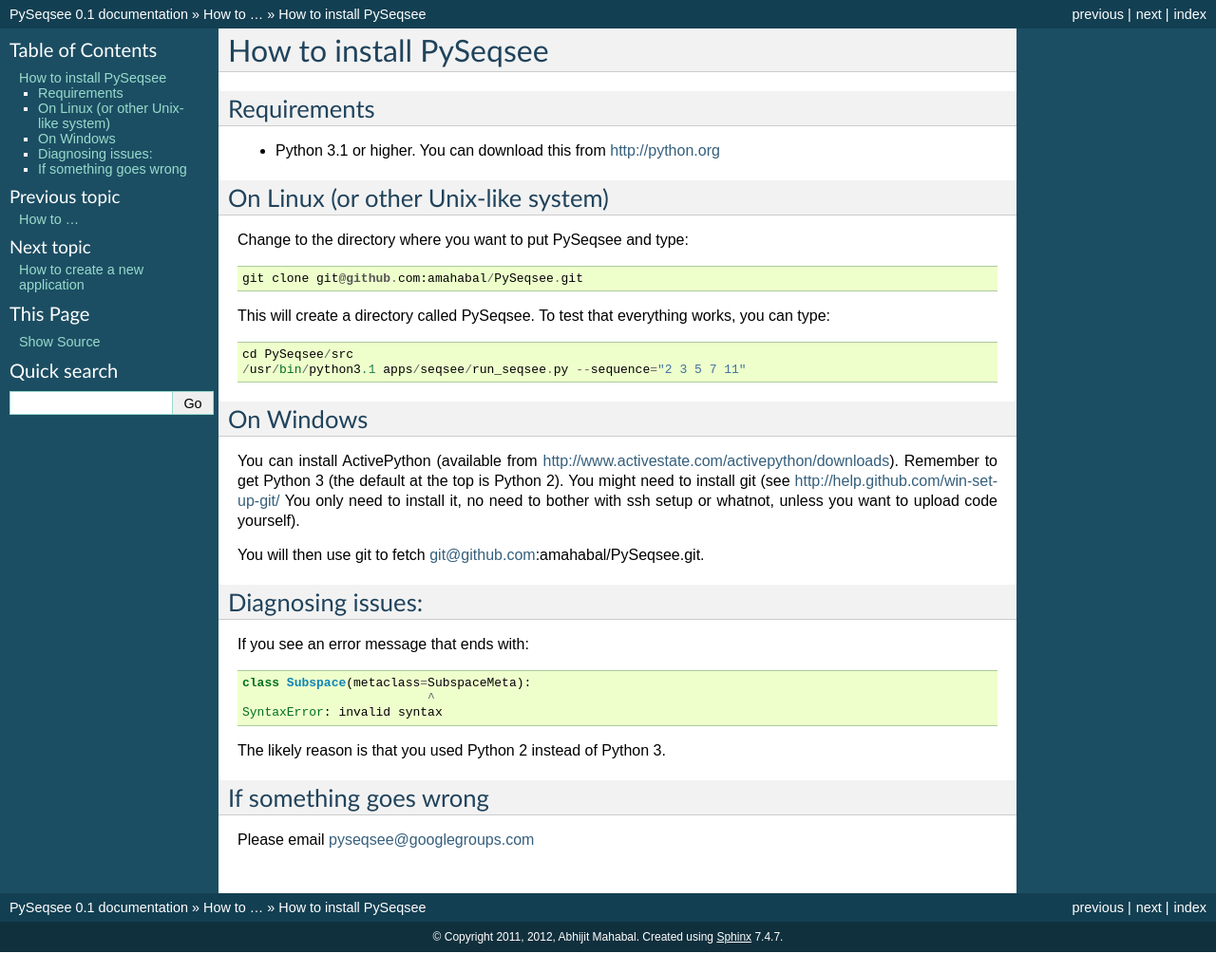
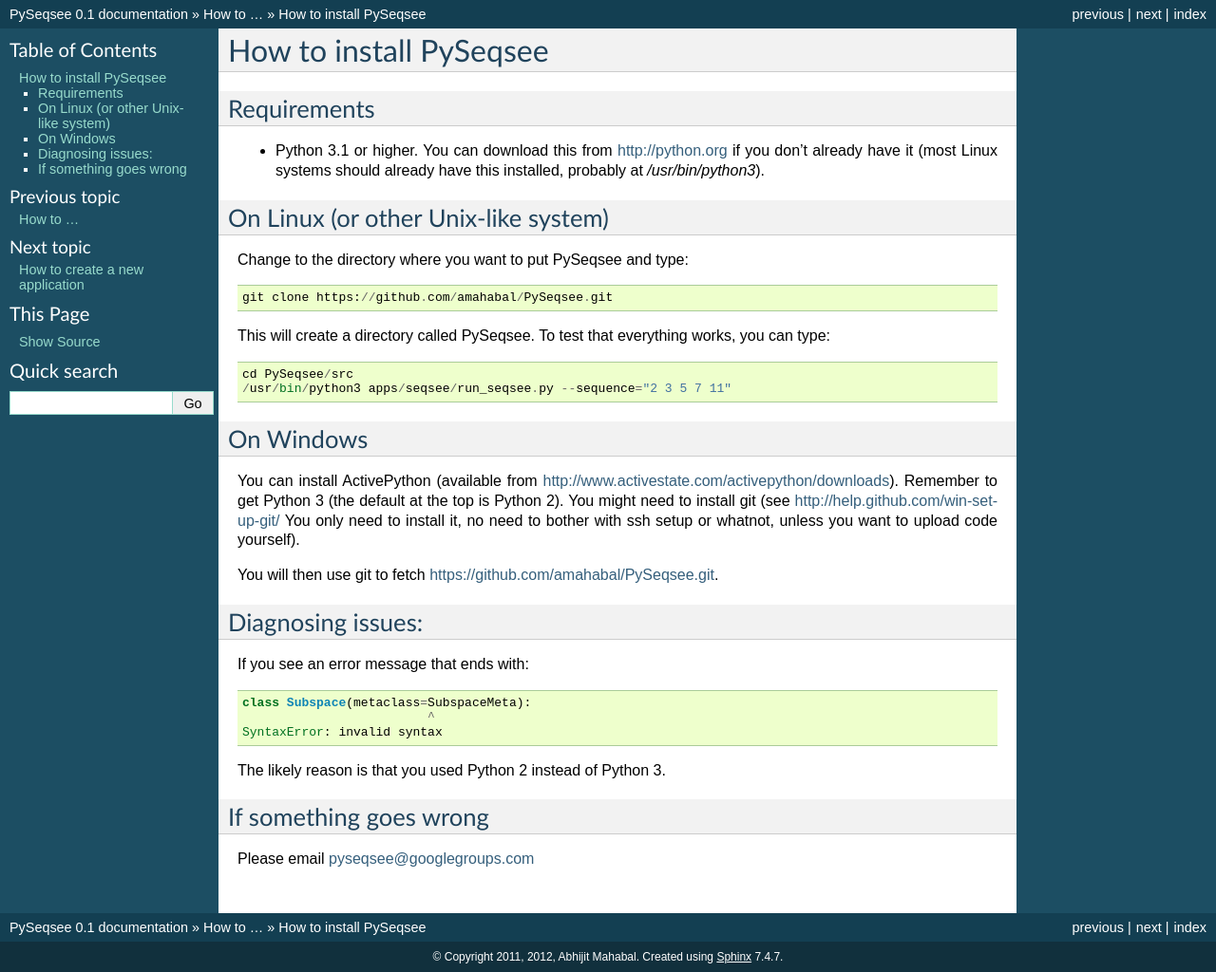
Before and after one commit to amahabal/PySeqsee, a Sphinx documentation site: the page built from docs/howto/install.rst, in a window 1280 px wide. Shown: the whole page at 95% size. Built offline with Sphinx 7.4.7, drawn with Linux system fonts in a browser that asks for light colours; formulas are drawn with MathJax 3; before the commit the page ends 1003 px from its top, so only the background shows below that.

Commit message:
documentation changes.

```diff
--- a/docs/howto/install.rst
+++ b/docs/howto/install.rst
@@ -4,20 +4,22 @@
 Requirements
 ---------------
 
-* Python 3.1 or higher. You can download this from http://python.org
+* Python 3.1 or higher. You can download this from http://python.org if you don't already
+  have it (most Linux systems should already have this installed, probably
+  at `/usr/bin/python3`).
 
 On Linux (or other Unix-like system)
 ----------------------------------------
 
 Change to the directory where you want to put PySeqsee and type::
 
-  git clone git@github.com:amahabal/PySeqsee.git
+  git clone https://github.com/amahabal/PySeqsee.git
 
 This will create a directory called PySeqsee. To test that everything works,
 you can type::
 
   cd PySeqsee/src
-  /usr/bin/python3.1 apps/seqsee/run_seqsee.py --sequence="2 3 5 7 11"
+  /usr/bin/python3 apps/seqsee/run_seqsee.py --sequence="2 3 5 7 11"
 
 On Windows
 --------------
@@ -27,7 +29,7 @@
 install git (see http://help.github.com/win-set-up-git/ You only need to install it,
 no need to bother with ssh setup or whatnot, unless you want to upload code yourself).
 
-You will then use git to fetch git@github.com:amahabal/PySeqsee.git.
+You will then use git to fetch https://github.com/amahabal/PySeqsee.git.
 
 Diagnosing issues:
 -------------------
```
Also changed, not shown: 2 other files.
